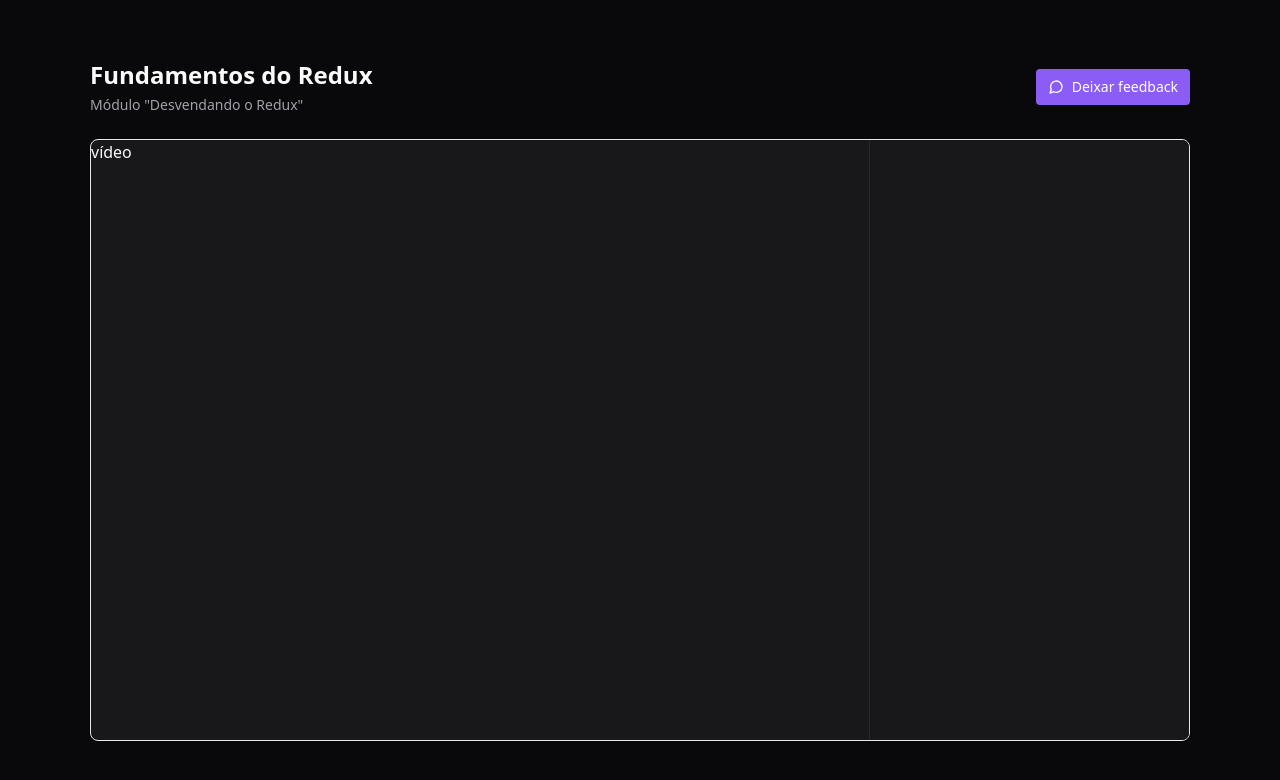
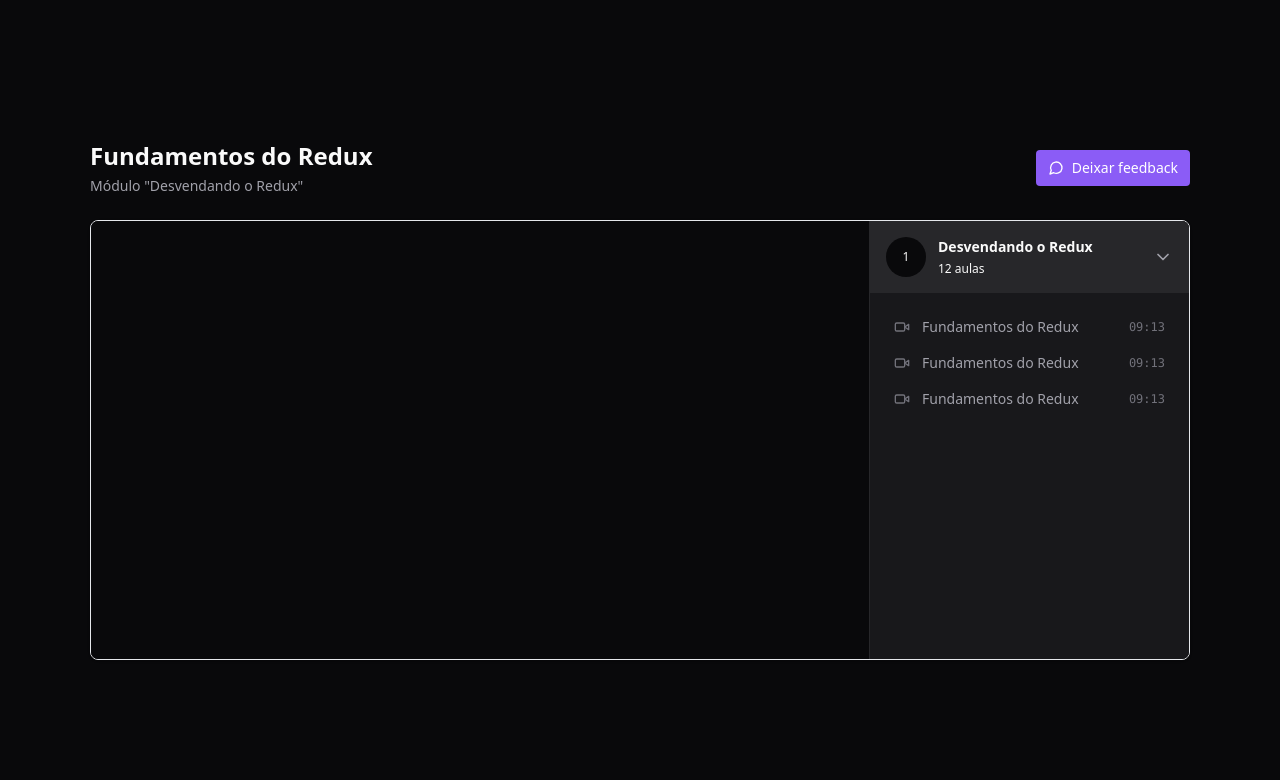
Before and after one commit to andrewgerez/redux-zustand, a React (Vite) app: page / in a window 1280 px wide. Shown: the top 780 px of the page. Built offline with nearby package versions, Linux system fonts and the light colour scheme.

Commit message:
feat: ui of modules and player

```diff
--- a/package.json
+++ b/package.json
@@ -14,6 +14,7 @@
     "lucide-react": "^0.276.0",
     "react": "^18.2.0",
     "react-dom": "^18.2.0",
+    "react-player": "^2.13.0",
     "react-redux": "^8.1.2"
   },
   "devDependencies": {
--- a/src/pages/Player.tsx
+++ b/src/pages/Player.tsx
@@ -1,4 +1,5 @@
-import { MessageCircle } from 'lucide-react'
+import { MessageCircle, ChevronDown, Video } from 'lucide-react'
+import ReactPlayer from 'react-player'
 
 export const Player = () => {
   return (
@@ -29,9 +30,50 @@
 
         <main className="relative flex overflow-hidden rounded-lg border border-zing-800 bg-zinc-900 shadow">
           <div className="flex-1">
-            vídeo
+            <div className="w-full bg-zinc-950 aspect-video">
+              <ReactPlayer
+                width="100%"
+                height="100%"
+                controls
+                url="https://www.youtube.com/watch?v=_shA5Xwe8_4"
+              />
+            </div>
           </div>
-          <aside className="w-80 border-l border-zinc-800 bg-zinc-900 h-[600px]"></aside>
+          <aside className="w-80 border-l border-zinc-800 bg-zinc-900">
+            <div className="">
+              <button className="flex w-full items-center gap-3 bg-zinc-800 p-4">
+                <div className="flex h-10 w-10 rounded-full items-center justify-center bg-zinc-950 text-xs">
+                  1
+                </div>
+                <div className="flex flex-col gap-1 text-left">
+                  <strong className="text-sm">Desvendando o Redux</strong>
+                  <span className="text-xs text-zinc-4000">12 aulas</span>
+                </div>
+
+                <ChevronDown className="w-5 h-5 ml-auto text-zinc-400" />
+              </button>
+
+              <nav className="relative flex flex-col gap-4 p-6">
+                <button className="flex items-center gap-3 text-sm text-zinc-400">
+                  <Video className="w-4 h-4 text-zinc-500" />
+                  <span>Fundamentos do Redux</span>
+                  <span className="ml-auto font-mono text-xs text-zinc-500">09:13</span>
+                </button>
+
+                <button className="flex items-center gap-3 text-sm text-zinc-400">
+                  <Video className="w-4 h-4 text-zinc-500" />
+                  <span>Fundamentos do Redux</span>
+                  <span className="ml-auto font-mono text-xs text-zinc-500">09:13</span>
+                </button>
+
+                <button className="flex items-center gap-3 text-sm text-zinc-400">
+                  <Video className="w-4 h-4 text-zinc-500" />
+                  <span>Fundamentos do Redux</span>
+                  <span className="ml-auto font-mono text-xs text-zinc-500">09:13</span>
+                </button>
+              </nav>
+            </div>
+          </aside>
         </main>
       </div>
     </div>
```
Also changed, not shown: 1 other file (tests, documents, lock files or other folders).
